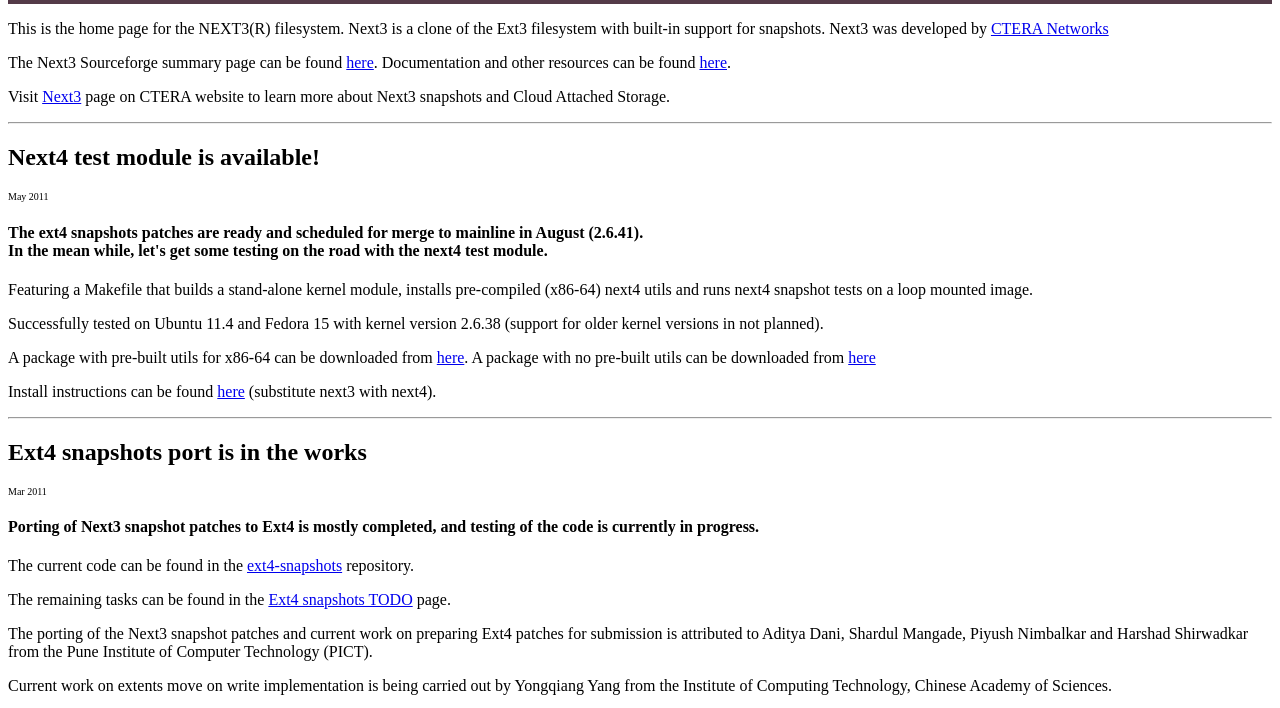
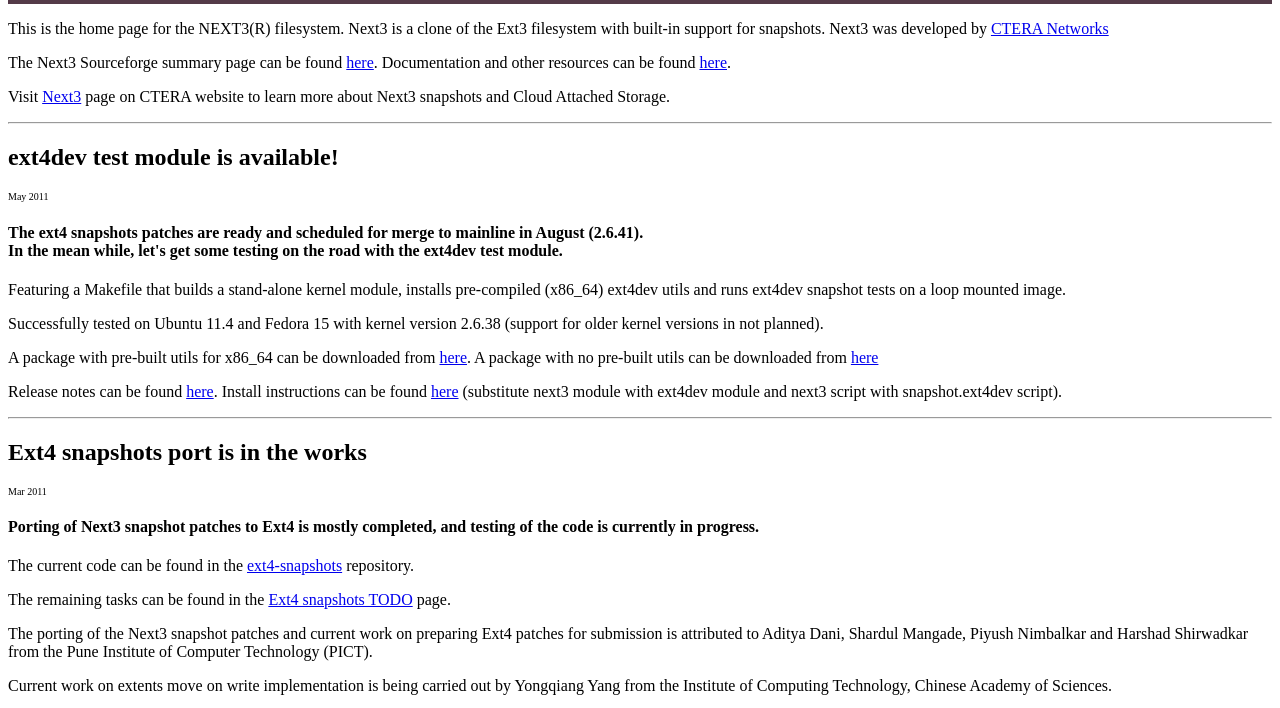
Before and after one commit to amir73il/next3-utils, a plain HTML site: page website/htdocs/index.html in a window 1280 px wide. Shown: the part 70-778 px from the top of the page. Drawn offline with Linux system fonts and the light colour scheme.

Commit message:
update website with ext4dev_snapshot package

```diff
--- a/website/htdocs/index.html
+++ b/website/htdocs/index.html
@@ -27,27 +27,28 @@
 
 <hr>
 
-    <H2>Next4 test module is available!</H2>
+    <H2>ext4dev test module is available!</H2>
 
     <p style="font-size: x-small">May 2011</p>
 
     <H4>The ext4 snapshots patches are ready and scheduled for merge to mainline in
         August (2.6.41).<br />
-        In the mean while, let&#39;s get some testing on the road with the next4 test
+        In the mean while, let&#39;s get some testing on the road with the ext4dev test
         module.</H4>
     <p>Featuring a Makefile that builds a stand-alone kernel module,
-        installs pre-compiled (x86-64) next4 utils and runs next4 snapshot tests on a loop mounted image.<p>
+        installs pre-compiled (x86_64) ext4dev utils and runs ext4dev snapshot tests on a loop mounted image.<p>
         Successfully tested on Ubuntu 11.4 and Fedora 15 with kernel version
          2.6.38 (support for older kernel versions in not planned).</p>
 
-	<P>A package with pre-built utils for x86-64 can be downloaded from
-        <A HREF="http://next3.sourceforge.net/files/1.0.13/next4-1.0.13-x86-64.tar.gz">here</a>.
+	<P>A package with pre-built utils for x86_64 can be downloaded from
+        <A HREF="http://next3.sourceforge.net/files/1.0.13/ext4dev_snapshots-1.0.13-x86_64.tar.gz">here</a>.
 	A package with no pre-built utils can be downloaded from
-        <A HREF="http://next3.sourceforge.net/files/1.0.13/next4-1.0.13.tar.gz">here</A></P>
+        <A HREF="http://next3.sourceforge.net/files/1.0.13/ext4dev_snapshots-1.0.13.tar.gz">here</A></P>
 
 
-    <P>Install instructions can be found <A HREF="http://sourceforge.net/apps/mediawiki/next3/index.php?title=Getting_started#Install_next3">here</A>
-        (substitute next3 with next4).</P>
+    <P>Release notes can be found <A HREF="http://next3.sourceforge.net/files/1.0.13/Release-notes.txt">here</A>. Install instructions can be found <A HREF="http://sourceforge.net/apps/mediawiki/next3/index.php?title=Getting_started#Install_next3">here</A>
+        (substitute next3 module with ext4dev module and next3 script with
+        snapshot.ext4dev script).</P>
     <hr>
 
     <H2>Ext4 snapshots port is in the works</H2>
@@ -113,6 +114,6 @@
  <hr>
     <a href="http://sourceforge.net"><img src="http://sflogo.sourceforge.net/sflogo.php?group_id=2406&amp;type=2" width="125" height="37" border="0" alt="SourceForge.net Logo" /></a>
 <p>
-<!-- hhmts start -->Last modified: Thu May 26 17:14:42 IDT 2011 <!-- hhmts end -->
+<!-- hhmts start -->Last modified: Thu May 31 17:14:42 IDT 2011 <!-- hhmts end -->
   </body>
 </html>
```
